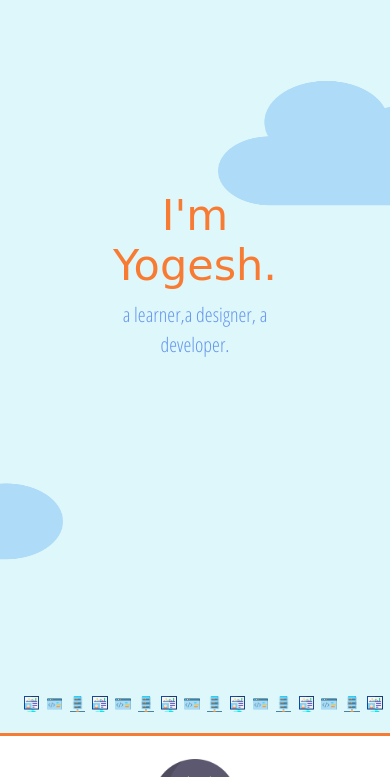
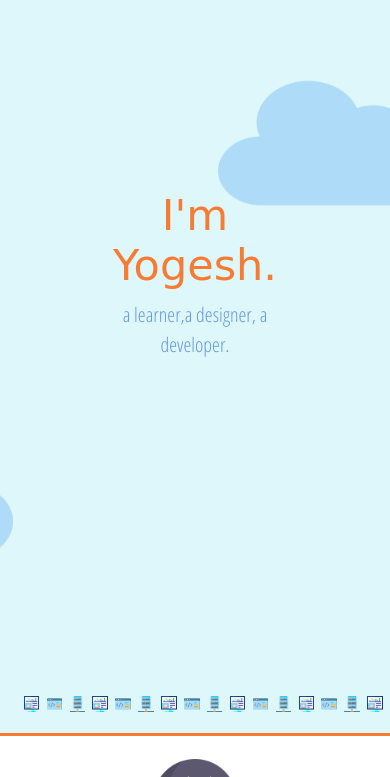
Before and after one commit to chaudharyyogesh/MyIntro.github.io, a plain HTML site: page index.html in a window 390 px wide. Shown: the part 67-844 px from the top of the page. Drawn offline with Linux system fonts and the light colour scheme; a web font is replaced by a local one.

Commit message:
responsive update

```diff
--- a/css/style.css
+++ b/css/style.css
@@ -37,7 +37,7 @@ div.intro{
 }
 
 .cloud img{
-    width: 300px;
+    width: 250px;
     height: 200px;
     opacity: 0.8;
 }
@@ -423,7 +423,7 @@ footer p{
     height: fit-content;
 }
 }
-@media only screen and ( max-width: 400px )
+@media only screen and ( max-width: 450px )
 {
     .topnav li a{
         font-size: 15px;
```
